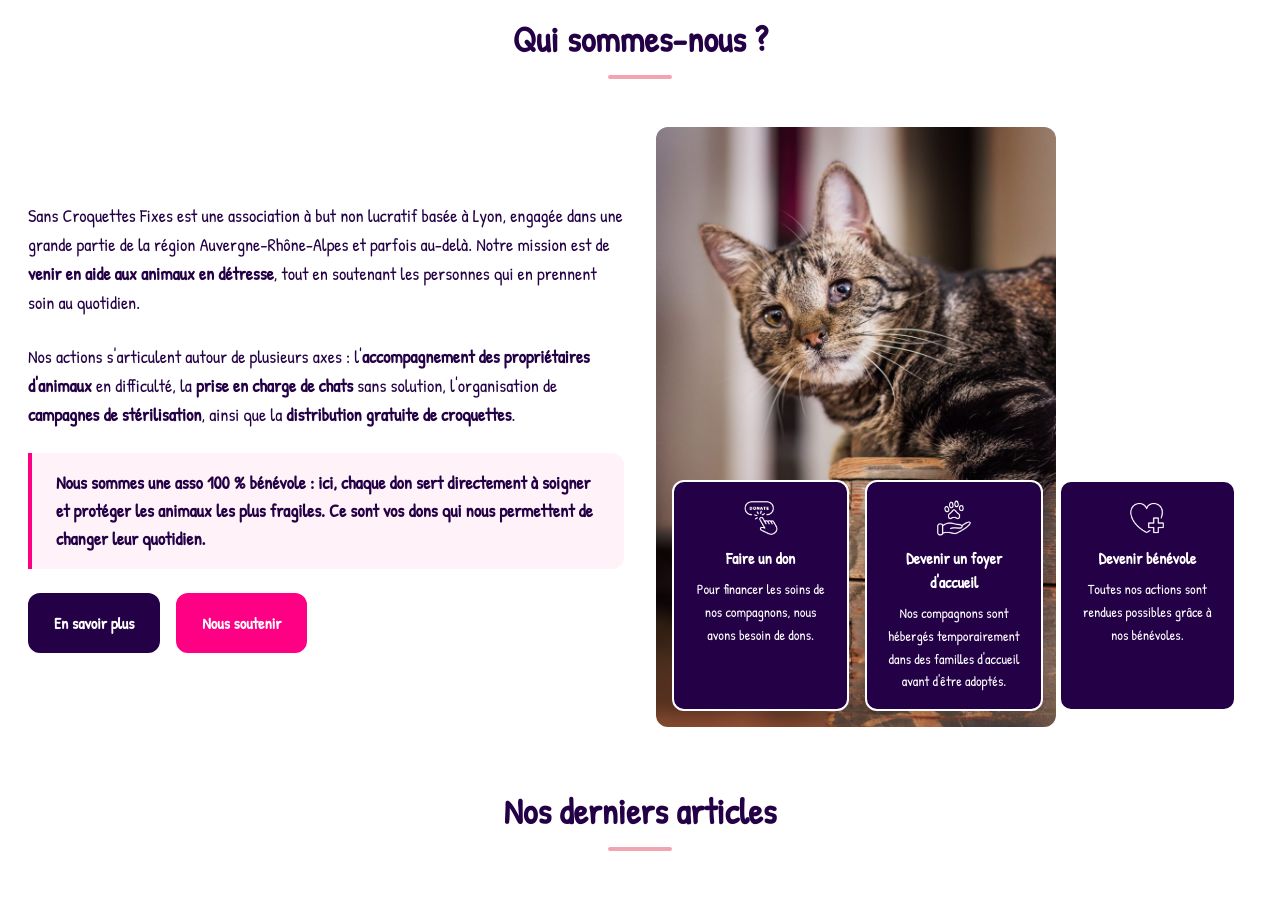
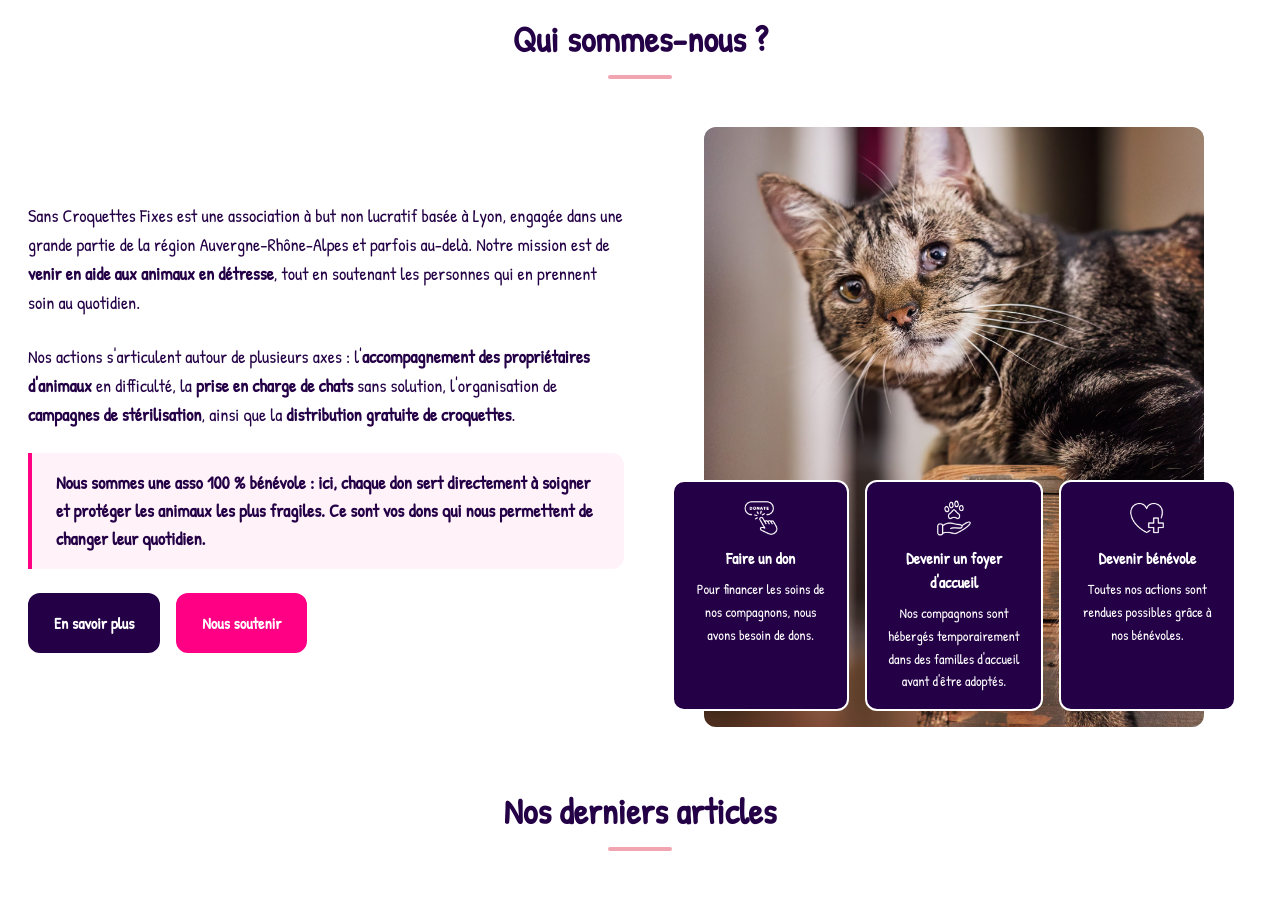
Before and after one commit to Akkyaane/ptit-cats-app, a Next.js app: page / in a window 1280 px wide. Shown: the part 1660-2557 px from the top of the page. Built offline with nearby package versions, Linux system fonts and the light colour scheme.

Commit message:
Fix style home page

```diff
--- a/app/page.tsx
+++ b/app/page.tsx
@@ -207,7 +207,7 @@ export default function Index() {
               <img
                 src="assets/img/background-5.jpg"
                 alt="Photo de chats Sans Croquettes Fixes"
-                className="rounded-xl w-full h-[800px] md:h-[600px] md:w-[400px] object-cover"
+                className="rounded-xl w-full h-[800px] md:h-[600px] md:w-[500px] object-cover lg:mx-auto"
               />
               <div className="absolute inset-x-4 -bottom-12 md:bottom-4 grid gap-4 grid-cols-1 lg:grid-cols-3 text-center w-fit ml-auto">
                 <Card
```
